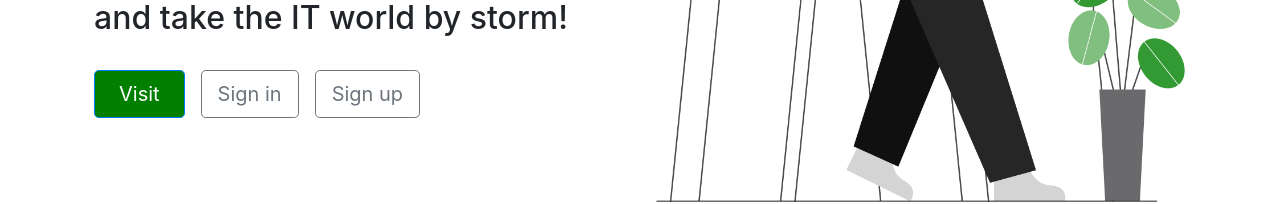
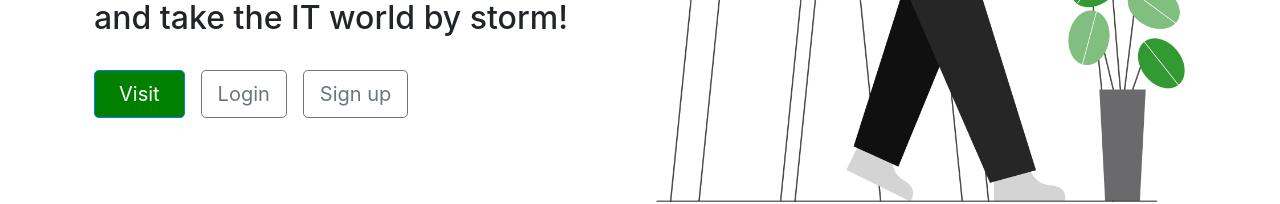
Before and after one commit to MaxSlouka/Foxhub, an Angular app in the folder frontend/: page / in a window 1280 px wide. Shown: the part 660-864 px from the top of the page. Built offline with nearby package versions, Linux system fonts and the light colour scheme; no server answers.

Commit message:
Update intro.component.html

```diff
--- a/frontend/src/app/components/intro/intro.component.html
+++ b/frontend/src/app/components/intro/intro.component.html
@@ -25,7 +25,7 @@
         by storm!</h2>
       <div class="d-grid gap-2 d-md-flex justify-content-md-start">
         <a href="./main" class="btn btn-primary btn-lg px-4 me-md-2" role="button" aria-disabled="true">Visit</a>
-        <a href="./login" class="btn btn-outline-secondary btn-lg" role="button" aria-disabled="true" *ngIf="!isLoggedIn">Sign in</a>
+        <a href="./login" class="btn btn-outline-secondary btn-lg" role="button" aria-disabled="true" *ngIf="!isLoggedIn">Login</a>
         <a href="./register" class="btn btn-outline-secondary btn-lg" role="button" aria-disabled="true" *ngIf="!isLoggedIn">Sign up</a>
       </div>
     </div>
@@ -191,7 +191,7 @@
           <h2 class="display-5 fw-bold text-body-emphasis lh-1 mb-3">Welcome to
             <span>FoxBook</span>.</h2>
           <div class="d-grid gap-2 d-md-flex justify-content-md-start" *ngIf="!isLoggedIn">
-            <a href="./login" class="btn btn-primary btn-lg" role="button" aria-disabled="true">Sign in</a>
+            <a href="./login" class="btn btn-primary btn-lg" role="button" aria-disabled="true">Login</a>
             <a href="./register" class="btn btn-outline-secondary btn-lg" role="button" aria-disabled="true">Sign up</a>
           </div>
         </div>
```
